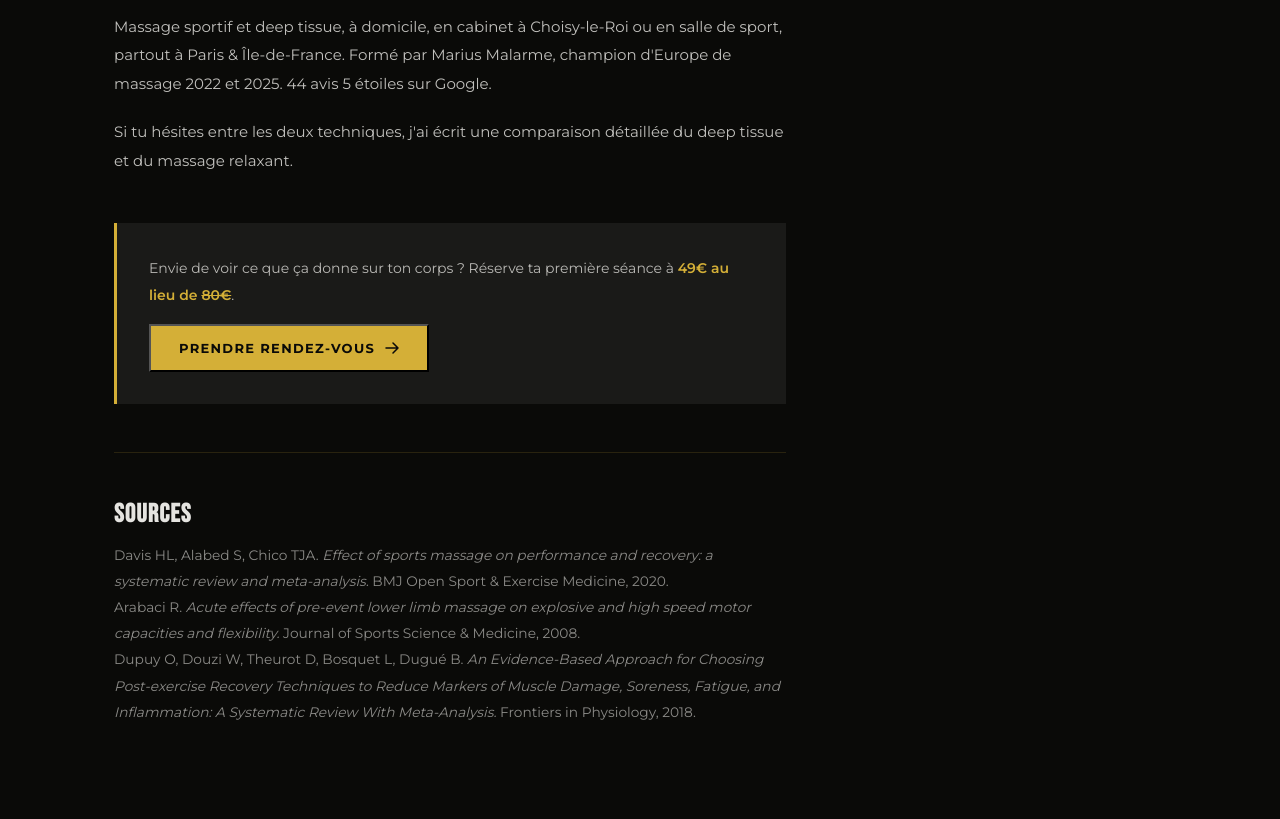
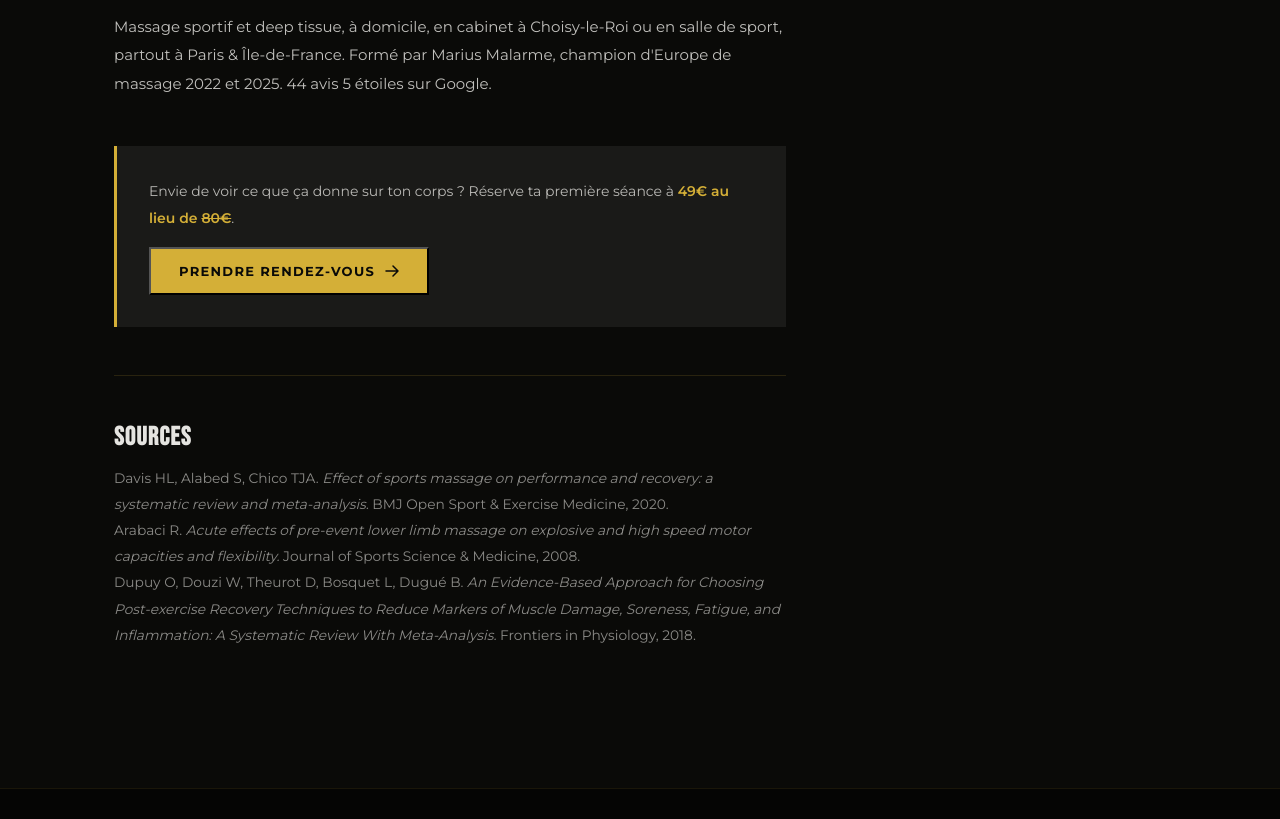
Before and after one commit to StevenPiscone/steven-therapy, a website: page article-massage-avant-apres-entrainement.html in a window 1280 px wide. Shown: the part 3465-4284 px from the top of the page. Drawn offline with Linux system fonts and the light colour scheme.

Commit message:
Retirer le renvoi vers l'article deep tissue vs relaxant
Suppression décidée par Steven dans la source markdown, non répercutée
dans la page lors du premier push.

Co-Authored-By: Claude Opus 5 <noreply@anthropic.com>

```diff
--- a/article-massage-avant-apres-entrainement.html
+++ b/article-massage-avant-apres-entrainement.html
@@ -745,8 +745,6 @@
 
         <p>Massage sportif et deep tissue, <a href="index.html#prestations">à domicile, en cabinet à Choisy-le-Roi ou en salle de sport</a>, partout à Paris &amp; Île-de-France. Formé par Marius Malarme, champion d'Europe de massage 2022 et 2025. 44 avis 5 étoiles sur Google.</p>
 
-        <p>Si tu hésites entre les deux techniques, j'ai écrit <a href="article-deep-tissue-vs-relaxant.html">une comparaison détaillée du deep tissue et du massage relaxant</a>.</p>
-
         <div class="article-cta-inline">
           <p>Envie de voir ce que ça donne sur ton corps ? Réserve ta première séance à <span style="color: var(--or); font-weight: 600;">49€ au lieu de <span style="text-decoration: line-through;">80€</span></span>.</p>
           <button type="button" class="btn-primary" onclick="openBookingChat('decouverte');">
```
